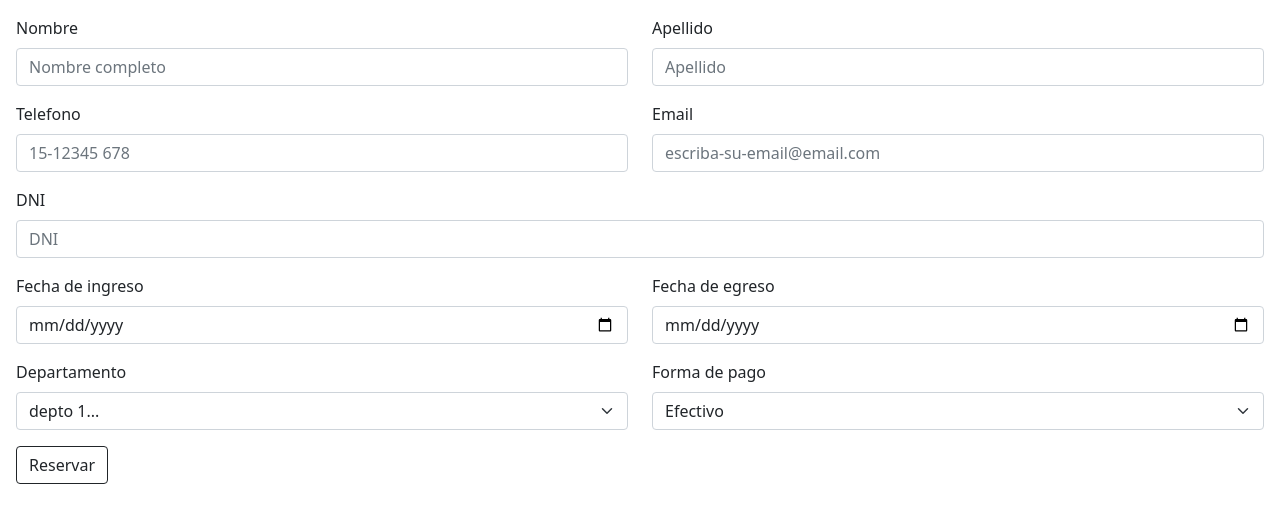
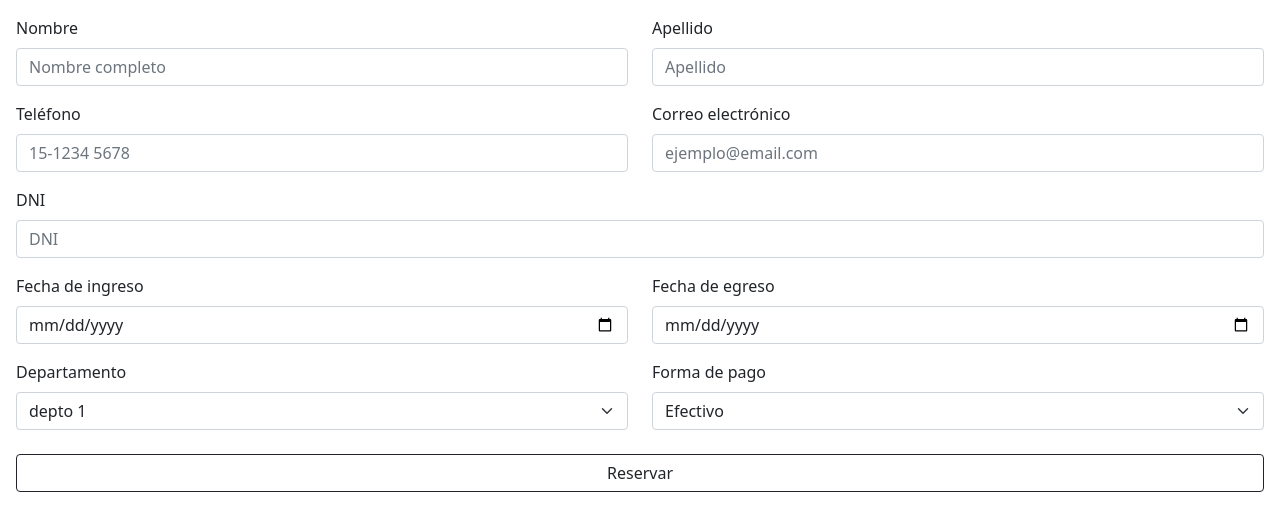
Before and after one commit to lfelisiak/alquiler-costa, a React (Create React App) app in the folder app/: page / in a window 1280 px wide. Shown: the top 530 px of the page. Built offline with nearby package versions, Linux system fonts and the light colour scheme.

Commit message:
creando formulario

```diff
--- a/app/src/FormularioAlquiler.js
+++ b/app/src/FormularioAlquiler.js
@@ -18,13 +18,13 @@ const FormularioAlquiler = () => {
 
                 <Row className="mb-3">
                     <Form.Group as={Col}>
-                    <Form.Label>Telefono</Form.Label>
-                    <Form.Control type="tel" placeholder="15-12345 678" />
+                    <Form.Label>Teléfono</Form.Label>
+                    <Form.Control type="tel" placeholder="15-1234 5678" />
                     </Form.Group>
 
                     <Form.Group as={Col}>
-                    <Form.Label>Email</Form.Label>
-                    <Form.Control type="email" placeholder="escriba-su-email@email.com" />
+                    <Form.Label>Correo electrónico</Form.Label>
+                    <Form.Control type="email" placeholder="ejemplo@email.com" />
                     </Form.Group>
                 </Row>
 
@@ -49,9 +49,9 @@ const FormularioAlquiler = () => {
                     <Form.Group as={Col}>
                         <Form.Label>Departamento</Form.Label>
                         <Form.Select defaultValue="Choose...">
-                            <option>depto 1...</option>
-                            <option>depto 2...</option>
-                            <option>depto 3...</option>
+                            <option>depto 1</option>
+                            <option>depto 2</option>
+                            <option>depto 3</option>
                         </Form.Select>
                         </Form.Group>
 
@@ -64,7 +64,7 @@ const FormularioAlquiler = () => {
                     </Form.Group>
                 </Row>
 
-                <Button variant="outline-dark" type="submit">
+                <Button className="col-12 mt-2" variant="outline-dark" type="submit">
                     Reservar
                 </Button>
             </Form>
```
